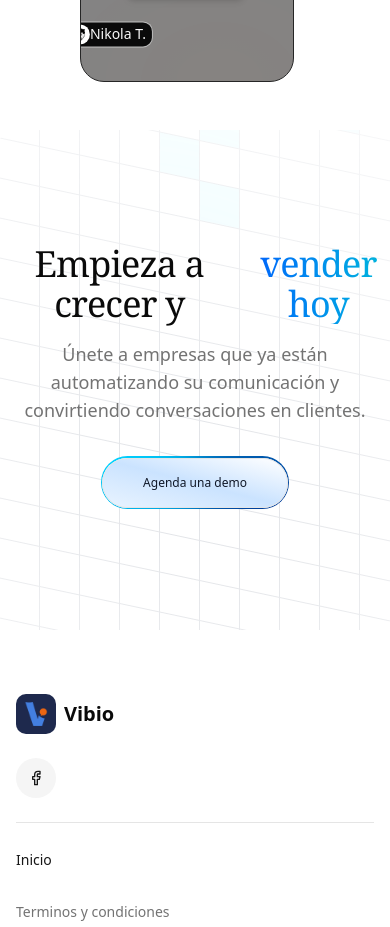
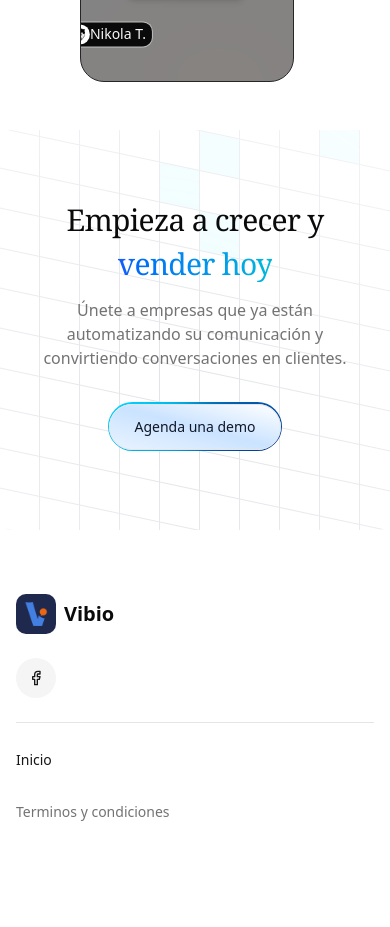
Before and after one commit to vibiocrm/vibio-landin, a Next.js app: page / in a window 390 px wide. Shown: the part 2320-3247 px from the top of the page. After the commit the page ends 3191 px from the top, so only its background shows below. Built offline with nearby package versions, Linux system fonts and the light colour scheme.

Commit message:
feat: respoonsive for callToAction

```diff
--- a/components/sections/callToAction/page.tsx
+++ b/components/sections/callToAction/page.tsx
@@ -7,7 +7,7 @@ import { motion } from "framer-motion";
 
 export function CallToAction() {
   return (
-    <div className="relative flex h-[500px] w-full flex-col items-center justify-center overflow-hidden rounded-lg bg-background py-12">
+    <div className="relative flex min-h-[400px] md:h-[500px] w-full flex-col items-center justify-center overflow-hidden rounded-lg bg-background py-8 md:py-12 px-4 md:px-6">
       <GridPattern
         squares={[
           [4, 4],
@@ -29,16 +29,16 @@ export function CallToAction() {
         )}
       />
 
-      <div className="relative z-10 text-center">
-        <div className="flex justify-center font-serif gap-2 items-center mb-4">
-          <h1 className="text-4xl f tracking-tight text-foreground sm:text-5xl">
+      <div className="relative z-10 text-center max-w-3xl mx-auto">
+        <div className="flex flex-col md:flex-row justify-center font-serif gap-2 items-center mb-4">
+          <h1 className="text-3xl md:text-4xl lg:text-5xl tracking-tight text-foreground">
             Empieza a crecer y
           </h1>
-          <h1 className="bg-gradient-to-r text-4xl tracking-tight sm:text-5xl text-transparent bg-clip-text  from-blue-600 to-cyan-500 dark:from-blue-300 dark:to-cyan-200">
+          <h1 className="bg-gradient-to-r text-3xl md:text-4xl lg:text-5xl tracking-tight text-transparent bg-clip-text from-blue-600 to-cyan-500 dark:from-blue-300 dark:to-cyan-200">
             vender hoy
           </h1>
         </div>
-        <p className="mb-8 text-lg text-muted-foreground">
+        <p className="mb-8 text-base md:text-lg text-muted-foreground px-4 md:px-0">
           Únete a empresas que ya están automatizando su comunicación y
           convirtiendo conversaciones en clientes.
         </p>
@@ -53,7 +53,7 @@ export function CallToAction() {
             <div className="inline-flex h-full w-full cursor-pointer items-center justify-center rounded-full bg-white dark:bg-gray-950 text-xs font-medium backdrop-blur-3xl">
               <a
                 href="https://wa.me/573053105505"
-                className="inline-flex rounded-full text-center group items-center w-full justify-center bg-gradient-to-tr from-blue-300/20 via-blue-400/30 to-transparent dark:from-blue-300/10 dark:via-blue-400/20 text-gray-900 dark:text-white border-input border-[1px] hover:bg-gradient-to-tr hover:from-blue-300/30 hover:via-blue-400/40 hover:to-transparent dark:hover:from-blue-300/15 dark:hover:via-blue-400/30 transition-all duration-200 sm:w-auto py-4 px-10"
+                className="inline-flex rounded-full text-center group items-center w-full justify-center bg-gradient-to-tr from-blue-300/20 via-blue-400/30 to-transparent dark:from-blue-300/10 dark:via-blue-400/20 text-gray-900 dark:text-white border-input border-[1px] hover:bg-gradient-to-tr hover:from-blue-300/30 hover:via-blue-400/40 hover:to-transparent dark:hover:from-blue-300/15 dark:hover:via-blue-400/30 transition-all duration-200 sm:w-auto py-3 md:py-4 px-6 md:px-10 text-sm md:text-base"
               >
                 Agenda una demo
               </a>
```
